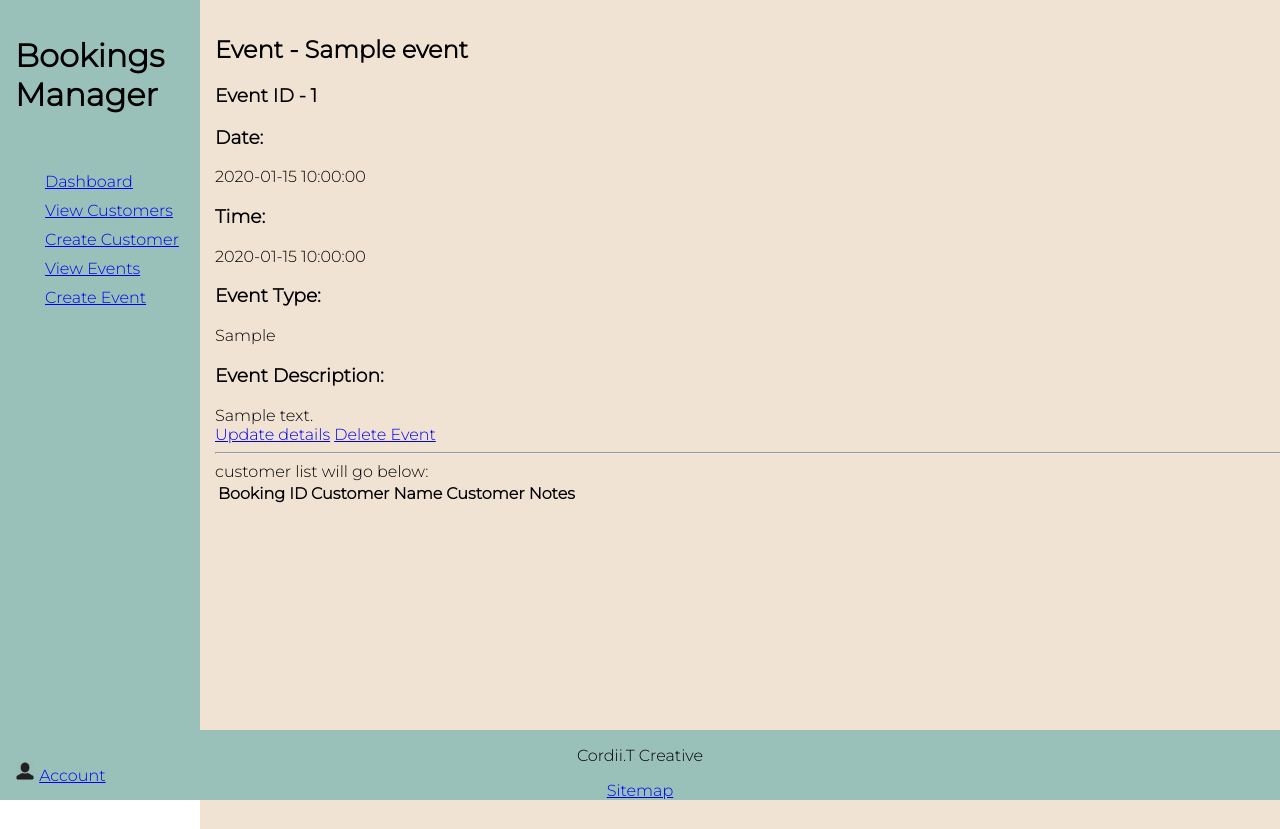
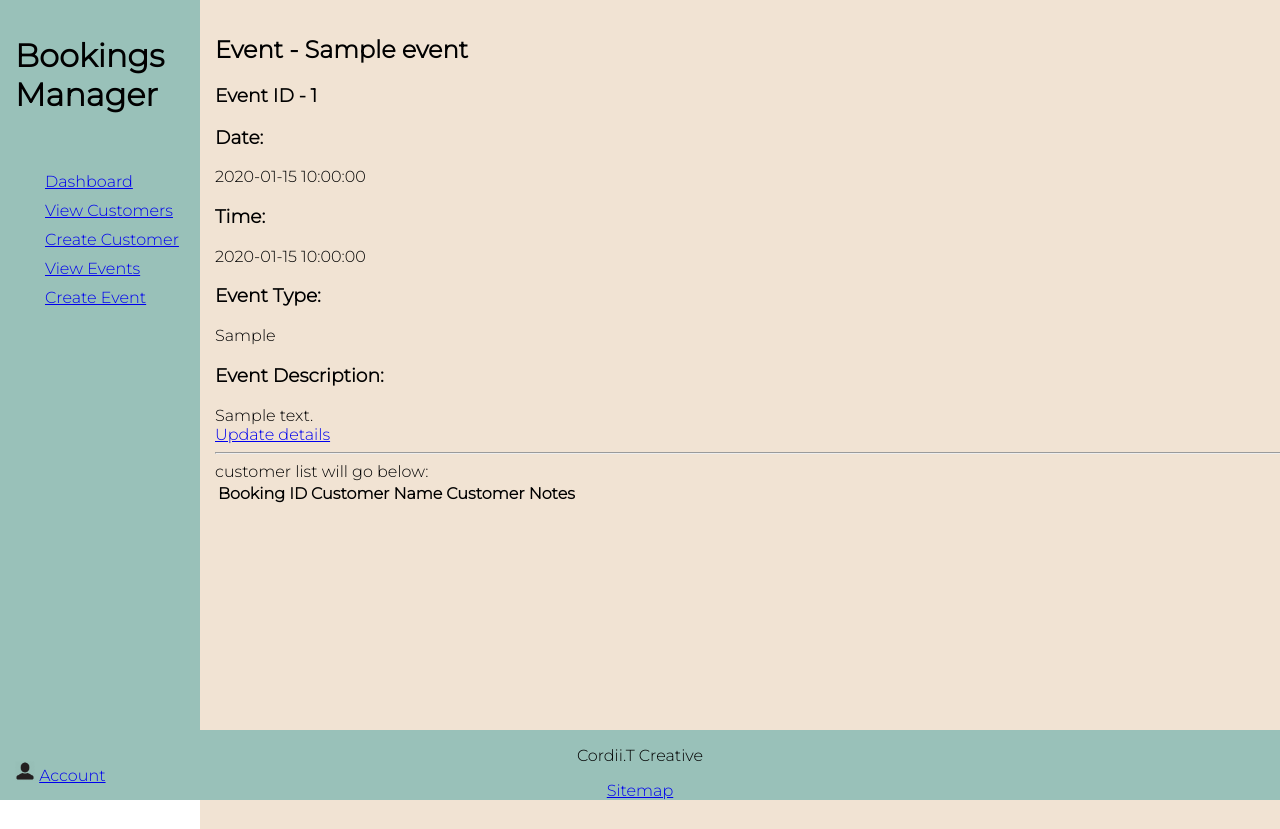
Before and after one commit to CordiiT14/Bookings_Manager, a Flask app: page /events/1 in a window 1280 px wide; the page is wider, and only the part inside the window is pictured. Shown: the top 829 px of that part. Run offline with Flask 2, Linux system fonts and the light colour scheme; a database or web service that is not in the repository returns one stand-in record (values such as "Sample title"); lists and menus that the app fills with data are empty; some libraries are stand-ins or nearby versions.

Commit message:
removed delete event link fromevents page - wont be adding delete function to events

```diff
--- a/templates/events/view.html
+++ b/templates/events/view.html
@@ -13,7 +13,7 @@
     {{event.description}}
 </div>
 <a class="button" href="/events/{{event.id}}/edit">Update details</a>
-<a class="button" href="/events/{{event.id}}/delete">Delete Event</a>
+
 <hr>
 <div>
     customer list will go below:
```
